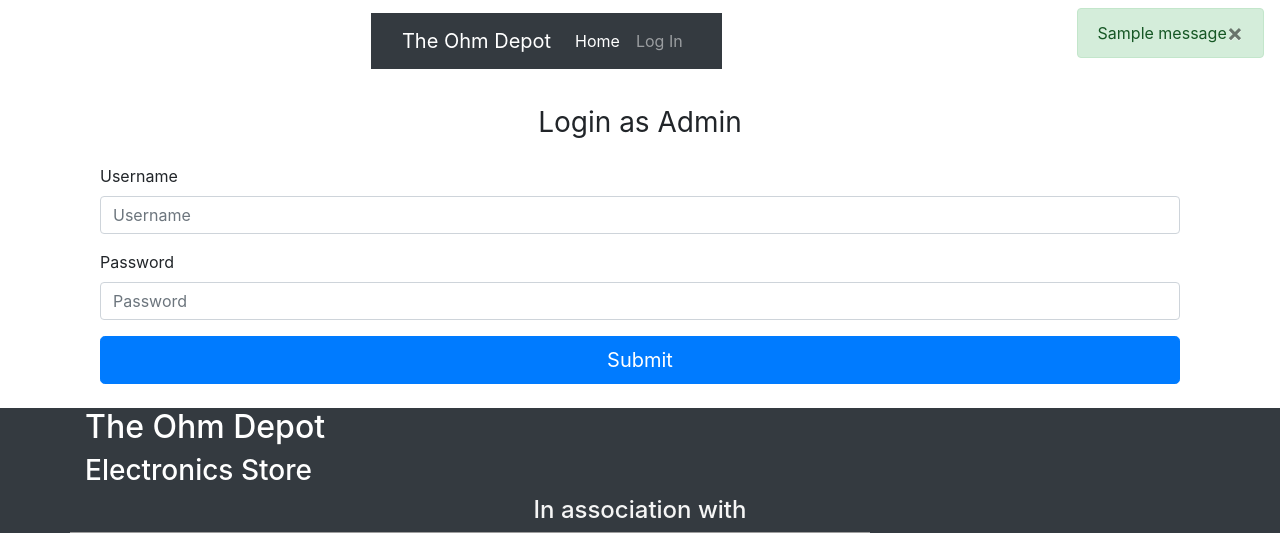
After one commit to arungasandie/projectCompS, a Flask app: page /adminlogin in a window 1280 px wide. The commit adds this page. Shown: the top 533 px of the page. Run offline with Flask 2, Linux system fonts and the light colour scheme; tables that the repository leaves empty or names only in its code hold one stand-in row (values such as "Sample post"); one stand-in notice (Sample message) is shown; some libraries are stand-ins or nearby versions; grey boxes are pictures that could not be loaded.

Commit message:
admin login and admin home working

```diff
--- /dev/null
+++ b/PROJECT_C/mywebsite/templates/adminbase.html
@@ -0,0 +1,146 @@
+<!DOCTYPE html>
+<html lang="en">
+<head>
+    <meta charset="UTF-8">
+    <meta http-equiv="X-UA-Compatible" content="IE=edge">
+    <meta name="viewport" content="width=device-width, initial-scale=1.0">
+    <link rel="stylesheet" href="https://stackpath.bootstrapcdn.com/bootstrap/4.4.1/css/bootstrap.min.css" integrity="sha384-Vkoo8x4CGsO3+Hhxv8T/Q5PaXtkKtu6ug5TOeNV6gBiFeWPGFN9MuhOf23Q9Ifjh" crossorigin="anonymous"
+    />
+    <link rel="stylesheet" href="https://stackpath.bootstrapcdn.com/font-awesome/4.7.0/css/font-awesome.min.css" crossorigin="anonymous"
+    />
+    <link rel="stylesheet" href="../static/static/css/home.css">
+
+    <title>{% block title %}Admin Home{% endblock %}</title>
+
+</head>
+<body>
+    <div class="navbar">
+        <div class= "logo">
+            <img src = "" width=125px>
+        </div>
+        <nav class="navbar navbar-expand-md navbar-dark bg-dark">
+          <div class="container-fluid">
+            <a class="navbar-brand" href="#">The Ohm Depot</a>
+            <button class="navbar-toggler" type="button" data-bs-toggle="collapse" data-bs-target="#navbarsExampleDefault" aria-controls="navbarsExampleDefault" aria-expanded="false" aria-label="Toggle navigation">
+              <span class="navbar-toggler-icon"></span>
+            </button>
+
+            <div class="collapse navbar-collapse" id="navbarsExampleDefault">
+              <ul class="navbar-nav me-auto mb-2 mb-md-0">
+                <li class="nav-item">
+                  <a class="nav-link active" aria-current="page" href="/home">Home</a>
+                </li>
+                {% if session.admin_logged_in %}
+                <li class="nav-item">
+                  <a class="nav-link" href="/products">Products</a>
+                </li>
+                <li class="nav-item">
+                  <a class="nav-link" href="/sales">Sales</a>
+                </li>
+                <li class="nav-item">
+                  <a class="nav-link" href="/deliveries">Delivered</a>
+                </li>
+                <li class="nav-item">
+                  <a class="nav-link" href="/customersorders">Orders by customers</a>
+                </li>
+                <li class="nav-item">
+                  <a class="nav-link" href="/outofstock">Out of stock</a>
+                </li>
+                <li class="nav-item">
+                    <a class="nav-link" href="/adminlogout">Log Out</a>
+                  </li>
+                <li class="nav-item">
+                    <img src="https://img.icons8.com/ios-glyphs/30/ffffff/test-account.png"/>
+                  </li>
+                  <li class="nav-item">
+                    <a class="nav-link" href="" style="color: white;">{{session.username}}</a>
+                  </li>
+                  {% else %}
+                  <li class="nav-item">
+                    <a class="nav-link" href="/loginoptions">Log In</a>
+                  </li>
+                  {% endif %}
+              </ul>
+            </div>
+          </div>
+        </nav>
+        {% with messages = get_flashed_messages(with_categories=true) %} {% if
+            messages %} {% for category, message in messages %} {% if category ==
+            'error' %}
+            <div class="alert alert-danger alter-dismissable fade show" role="alert">
+              {{ message }}
+              <button type="button" class="close" data-dismiss="alert">
+                <span aria-hidden="true">&times;</span>
+              </button>
+            </div>
+            {% else %}
+            <div class="alert alert-success alter-dismissable fade show" role="alert">
+              {{ message }}
+              <button type="button" class="close" data-dismiss="alert">
+                <span aria-hidden="true">&times;</span>
+              </button>
+            </div>
+            {% endif %} {% endfor %} {% endif %} {% endwith %}
+    </div>
+    <div class= "container">
+        {% block content %}
+    <script
+      src="https://code.jquery.com/jquery-3.2.1.slim.min.js"
+      integrity="sha384-KJ3o2DKtIkvYIK3UENzmM7KCkRr/rE9/Qpg6aAZGJwFDMVNA/GpGFF93hXpG5KkN"
+      crossorigin="anonymous"
+    ></script>
+    <script
+      src="https://cdnjs.cloudflare.com/ajax/libs/popper.js/1.12.9/umd/popper.min.js"
+      integrity="sha384-ApNbgh9B+Y1QKtv3Rn7W3mgPxhU9K/ScQsAP7hUibX39j7fakFPskvXusvfa0b4Q"
+      crossorigin="anonymous"
+    ></script>
+    <script
+      src="https://maxcdn.bootstrapcdn.com/bootstrap/4.0.0/js/bootstrap.min.js"
+      integrity="sha384-JZR6Spejh4U02d8jOt6vLEHfe/JQGiRRSQQxSfFWpi1MquVdAyjUar5+76PVCmYl"
+      crossorigin="anonymous"
+    ></script>
+    {% endblock %}
+    </div>
+</body>
+<!-- Footer -->
+<footer class="page-footer font-small teal darken-3 bg-dark">
+    <div class="container">
+        <h2 style="color: white;">The Ohm Depot</h2>
+        <h3 style="color: white;">Electronics Store</h3>
+        <!--brands -->
+        <div class="brands">
+            <h4 style="color: whitesmoke; text-align: center;">In association with </h4>
+            <div class= "small-container">
+                <div class="row">
+                    <a href="#"><img src="https://img.icons8.com/color/48/000000/samsung.png"/></a>
+                    <a href="#"><img src="https://img.icons8.com/carbon-copy/100/000000/mac-os.png"/></a>
+                    <a href="#"><img src="https://img.icons8.com/fluent/48/000000/jbl.png"/></a>
+                    <a href="#"><img src="https://img.icons8.com/windows/32/000000/huawei-logo.png"/></a></br>
+                </div>
+            </div>
+        </div>
+       <div class="row">
+        <h4 style="color: whitesmoke; text-align: center;">Find us on </h4>
+        <div class="col-md-12 py-5">
+          <div class=" flex-center" style="text-align: center;">
+            <!-- Facebook -->
+            <a href="#"><img src="https://img.icons8.com/bubbles/100/000000/facebook-new.png"/></a>
+            <!-- Twitter -->
+            <a href="#"><img src="https://img.icons8.com/bubbles/100/000000/twitter.png"/></a>
+            <!--Instagram-->
+            <a href="#"><img src="https://img.icons8.com/bubbles/100/000000/instagram-new.png"/></a>
+            <!--Pinterest-->
+            <a class="pin-ic">
+                <img src="https://img.icons8.com/bubbles/100/000000/behance.png"/>
+            </a>
+          </div>
+        </div>
+      </div>
+    </div>
+    <!-- Footer Elements -->
+    <!-- Copyright -->
+    <div class="footer-copyright text-center py-3" style="color: white;">© Sandie 2021 Copyright:
+    </div>
+    <!-- Copyright -->
+  </footer>
+  <!-- Footer -->
--- /dev/null
+++ b/PROJECT_C/mywebsite/templates/adminlogin.html
@@ -0,0 +1,24 @@
+{% extends "adminbase.html" %}
+{% block title %}Login as admin{% endblock %}
+{% block content %}
+<div class="container-sm mt-4">
+	<form method="POST">
+		<div class="text-center mb-4">
+			<h1 class="h3 mb-3 font-weight-normal">Login as Admin</h1>
+		</div>
+
+		<div class="form-group">
+			<label for="username">Username</label>
+			<input type="text" id="username" name="username" class="form-control" placeholder="Username" required>
+		</div>
+
+		<div class="form-group">
+			<label for="password">Password</label>
+			<input type="password" class="form-control" required placeholder="Password" id="password" name="password" onchange="if(this.checkValidity()) form.password2.pattern = this.value;">
+		</div>
+
+		<button class="btn btn-lg btn-primary btn-block" type="submit" name="submit" id="submit">Submit</button>
+    </br>
+	</form>
+</div>
+{% endblock %}
--- a/PROJECT_C/mywebsite/templates/edit_order.html
+++ b/PROJECT_C/mywebsite/templates/edit_order.html
@@ -12,8 +12,8 @@
             <form method="POST">
 
                 <div class="form-group">
-                    <label for="itemname">Item Name</label>
-                    <input type="text" id="itemname" name="itemname" value="{{order.item_id}}">
+                    <label for="itemname">Item ID</label>
+                    <input type="number" id="item_id" name="itemid" value="{{order.item_id}}">
                 </div>
 
                 <div class="form-group">
--- a/PROJECT_C/mywebsite/templates/loginoptions.html
+++ b/PROJECT_C/mywebsite/templates/loginoptions.html
@@ -2,6 +2,7 @@
 {% block title %}My Cart{% endblock %}
 {% block content %}
 <h3>Choose Login Option</h3>
-    <a class="btn btn-info" href="/mhome" role="button">Manager</a>
+    <a class="btn btn-info" href="/adminlogin" role="button">Manager</a>
     <a class="btn btn-info" href="/login" role="button">Customer</a>
+</br>
 {% endblock %}
--- a/PROJECT_C/mywebsite/templates/managerhome.html
+++ b/PROJECT_C/mywebsite/templates/managerhome.html
@@ -1,4 +1,4 @@
-{% extends "base.html" %}
+{% extends "adminbase.html" %}
 {% block title %}The Ohm Depot{% endblock %}
 {% block content %}
 <h1>Welcome Manager</h1>
--- a/PROJECT_C/mywebsite/views.py
+++ b/PROJECT_C/mywebsite/views.py
@@ -17,6 +17,8 @@ app.config['MYSQL_USER'] = 'sandra'
 app.config['MYSQL_PASSWORD'] = '1234'
 app.config['MYSQL_DB'] = 'projectsandra'
 app.config['MYSQL_CURSORCLASS'] = 'DictCursor'
+
+#---------------view products home page-------------------------
 def laptop():
     cur = mysql.connection.cursor()
     result = cur.execute("SELECT * FROM stock WHERE group_id = 1")
@@ -40,6 +42,7 @@ def audio():
     cur.close()
 
     return audio
+
 #Initialize MySQL
 mysql = MySQL(app)
 @views.route('/')
@@ -132,6 +135,8 @@ def products():
     cur.close()
     return render_template("products.html")
 
+ #-----------edit order--------------------------------------------
+
 @views.route('/editorder/<string:id>', methods = ['GET','POST'])
 @is_logged_in
 def edit_order(id):
```
Also changed, not shown: PROJECT_C/mywebsite/auth.py (+76 -7 lines).
